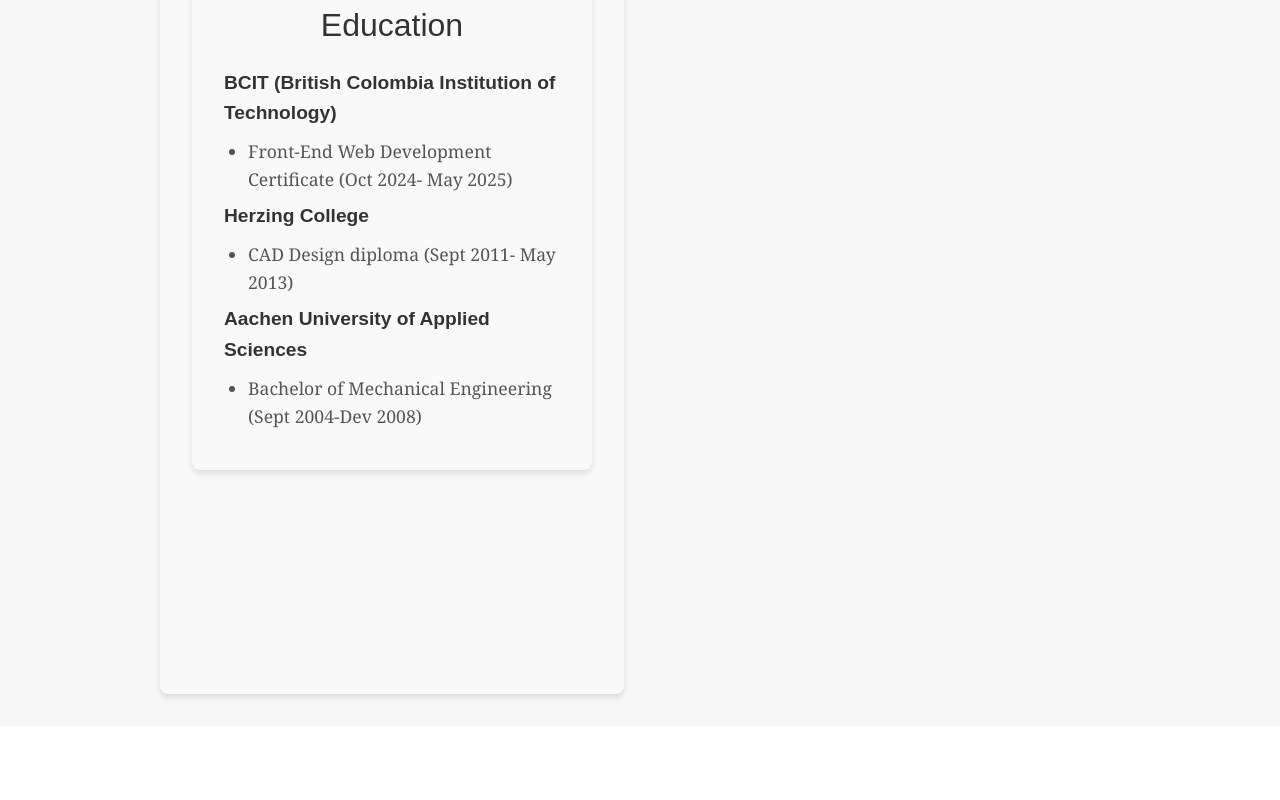
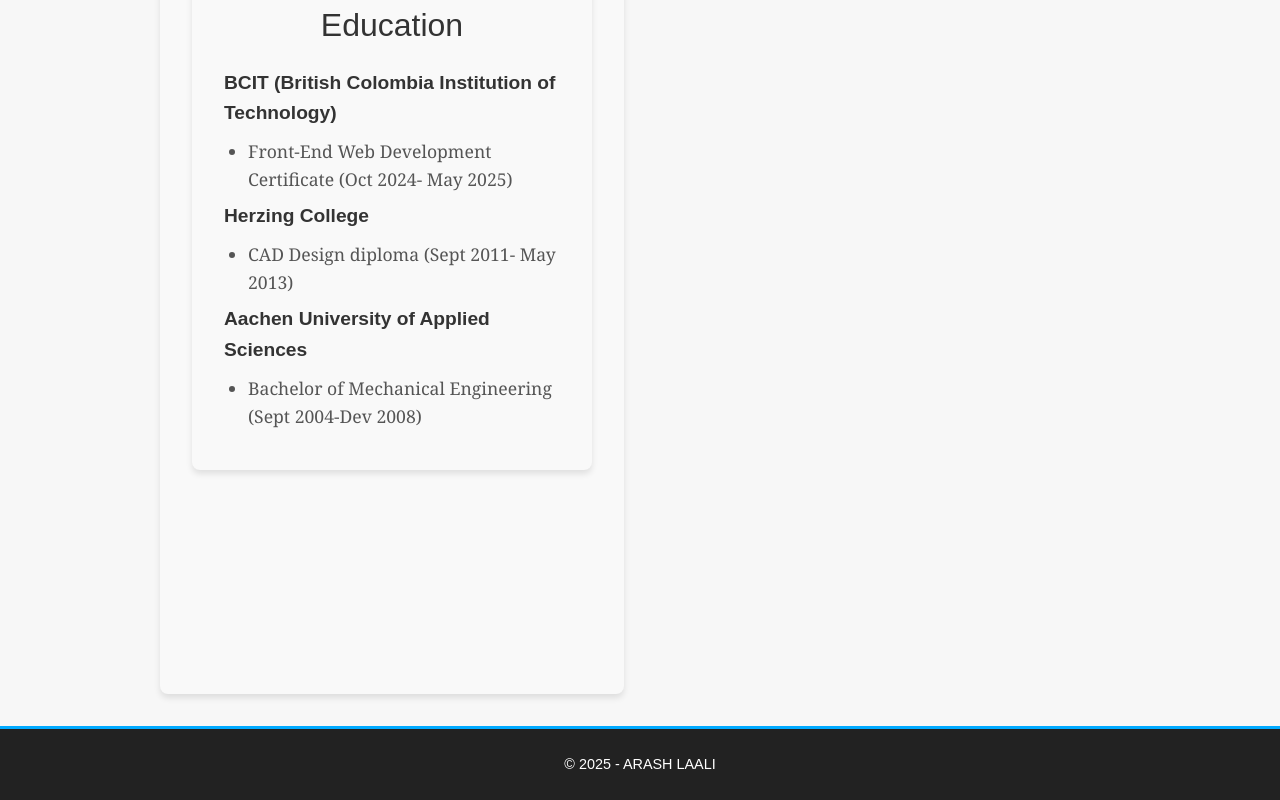
Before and after one commit to Arashlaali/portfolio, a React (Vite) app in the folder myportfolio/: page /about in a window 1280 px wide. Shown: the part 965-1765 px from the top of the page. Before the commit the page ends 1691 px from the top, so only its background shows below. Built offline with nearby package versions, Linux system fonts and the light colour scheme.

Commit message:
created component for the footer and added it to approuter

```diff
--- /dev/null
+++ b/myportfolio/src/components/Footer.css
@@ -0,0 +1,13 @@
+.footer {
+    display: flex;
+    flex-direction: column;
+    align-items: center;
+    justify-content: center;
+    padding: 1.5rem;
+    background-color: #222;
+    /* Dark background for contrast */
+    color: #fff;
+    font-size: 0.9rem;
+    text-align: center;
+    border-top: 3px solid #00aaff;
+}
--- /dev/null
+++ b/myportfolio/src/components/Footer.jsx
@@ -0,0 +1,7 @@
+import "./Footer.css"
+
+function Footer() {
+    return (<footer className="footer" > &copy; 2025 - ARASH LAALI </footer>)
+}
+
+export default Footer;
--- a/myportfolio/src/router/AppRouter.jsx
+++ b/myportfolio/src/router/AppRouter.jsx
@@ -4,6 +4,7 @@ import { BrowserRouter as Router, Route, Routes } from 'react-router-dom'; // Im
 import PageHome from '../pages/PageHome'; // Import the PageHome component
 import Navbar from '../components/Navbar';
 import PageAbout from '../pages/PageAbout'; // Import the PageAbout component
+import Footer from '../components/Footer';
 
 function AppRouter() {
     return (
@@ -14,6 +15,7 @@ function AppRouter() {
                 <Route path="/" element={<PageHome />} /> {/* Home page route */}
                 <Route path="/about" element={<PageAbout />} />
             </Routes>
+            <Footer />
         </Router>
     );
 }
```
